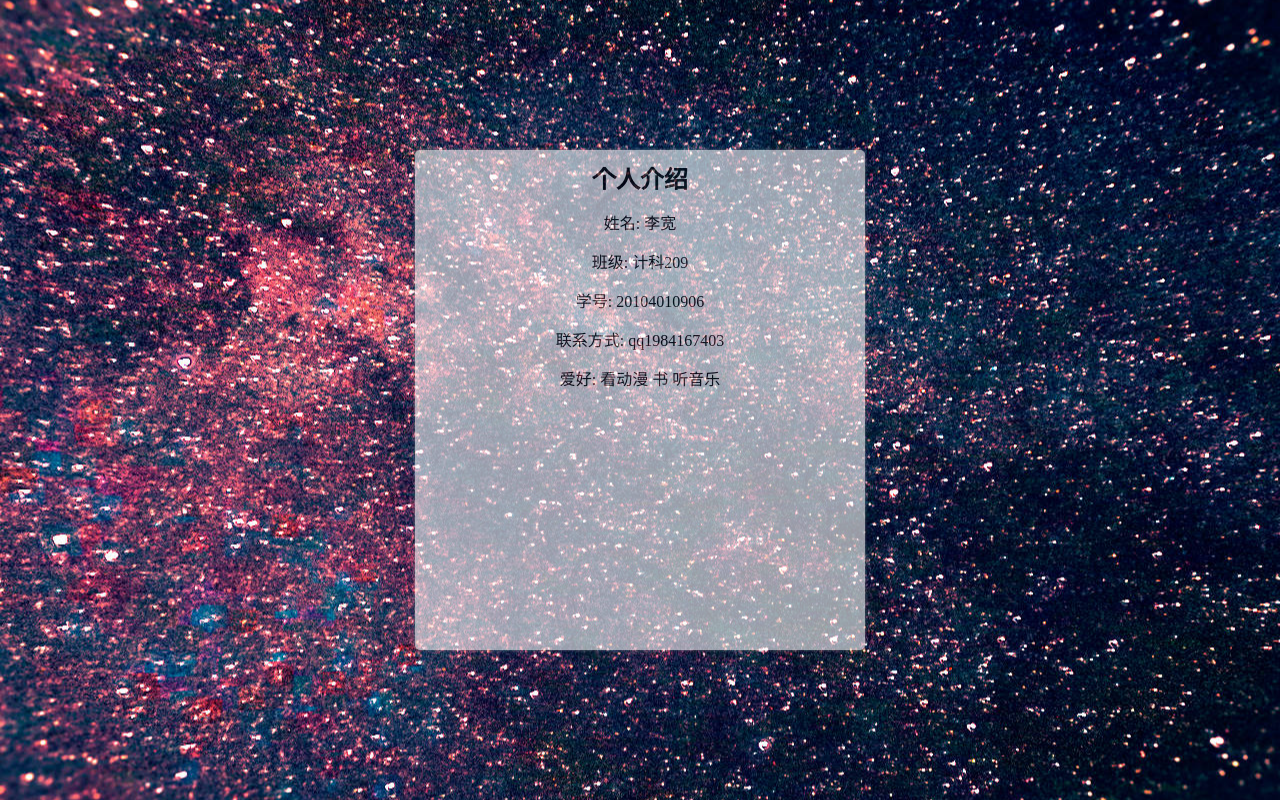
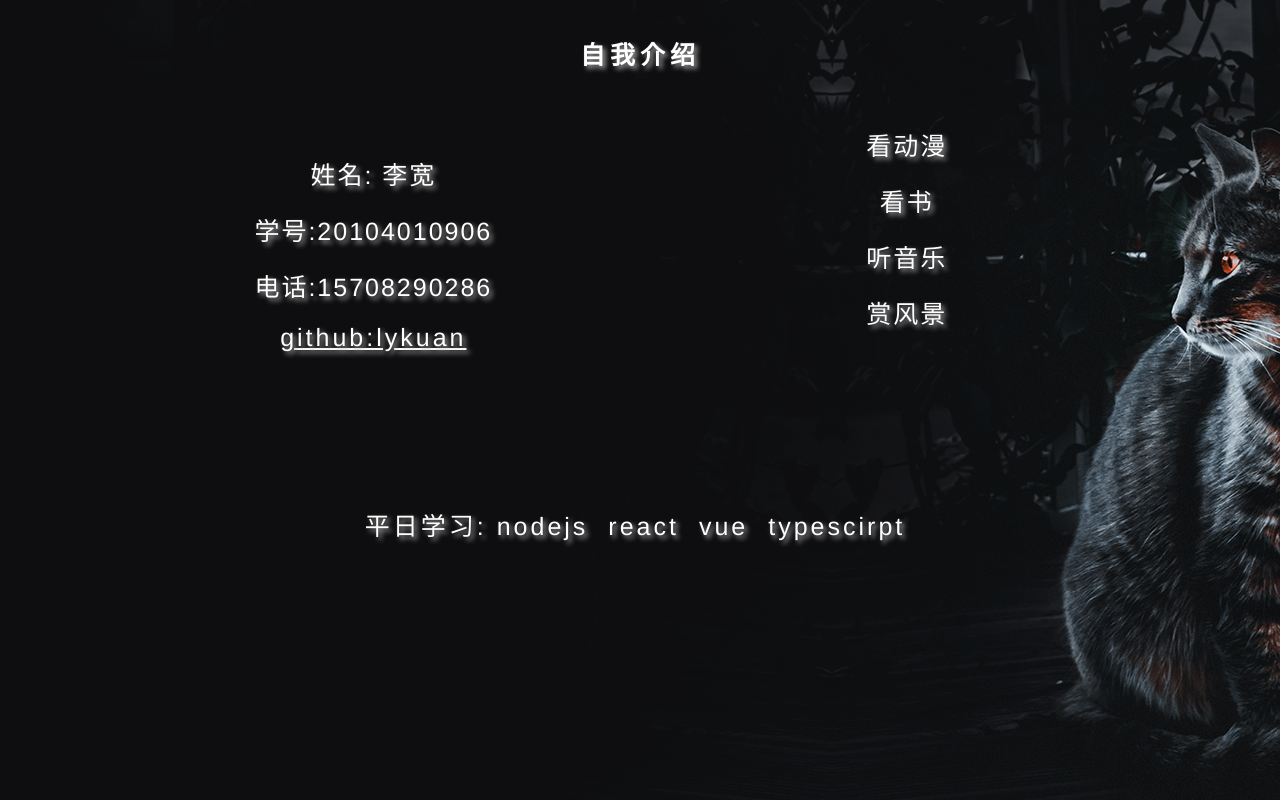
Before and after one commit to lykuan/self-presentation, a plain HTML site: page self-presentation.html in a window 1280 px wide. Drawn offline with Linux system fonts and the light colour scheme.

Commit message:
self presentation

```diff
--- a/self-presentation.css
+++ b/self-presentation.css
@@ -1,37 +1,96 @@
-*{
-    margin: 0;
-    padding: 0;
-    list-style: none;
+* {
+  margin: 0;
+  padding: 0;
+  list-style: none;
+  font-family: "Franklin Gothic Medium", "Arial Narrow", Arial, sans-serif;
+  color: #fff;
+  font-size: 25px;
+  text-shadow: 3px 3px 5px #aaa;
+
+  letter-spacing: 3px;
 }
-body{
-    width: 100vw;
-    height: 100vh;
-    display: flex;
-    justify-content: center;
-    align-items: center;
-    background: url('./galaxy.jpg');
-    background-position: center center;
+a {
+  color: #fff;
+}
+body {
+  font-weight: thin;
+  background: url("background.png");
 }
 
-#self-presentation-card{
-
-    background: rgba(255, 255, 255);
-    width: 450px;
-    height: 500px;
-    border-radius: 5px;
-    box-shadow: 0 0 3px #aaa;
-    text-align: center;
-    font-family: 华文宋体;
-    opacity: 0.6;
-
-
+#self-presentation-card {
+  width: 100%;
+  height: 400px;
+  text-align: center;
+  font-family: 华文宋体;
+  display: flex;
+  justify-content: space-evenly;
+  align-items: center;
 }
 
-
-h2{
-    margin: 10px 0;
+h1#header {
+  margin: 30px 0;
+  width: 100%;
+  text-align: center;
+  letter-spacing: 5px;
+  padding: 5px 0;
 }
 
-li{
-    margin: 15px 0;
+section {
+  width: 25%;
+  height: 100%;
+  border-radius: 5px;
+  position: relative;
 }
+
+section:first-child {
+  animation: show1 1s;
+}
+section:nth-child(2) {
+  animation: show2 1s;
+}
+
+ul > li {
+  margin: 20px 0;
+  font-size: 25px;
+  letter-spacing: 2px;
+}
+
+footer {
+  width: 100%;
+  text-align: center;
+  opacity: 0;
+  animation: show3 1s 0.5s;
+  animation-fill-mode: forwards;
+}
+footer span {
+  margin: 0 10px;
+}
+@keyframes show3 {
+  from {
+    opacity: 0;
+  }
+
+  to {
+    opacity: 1;
+  }
+}
+
+@keyframes show1 {
+  from {
+    left: -30%;
+  }
+
+  to {
+    left: 0;
+  }
+}
+
+@keyframes show2 {
+  from {
+    top: -30%;
+  }
+
+  to {
+    top: 0;
+  }
+}
--- a/self-presentation.html
+++ b/self-presentation.html
@@ -1,5 +1,6 @@
 <!DOCTYPE html>
 <html lang="en">
+
 <head>
     <meta charset="UTF-8">
     <meta http-equiv="X-UA-Compatible" content="IE=edge">
@@ -9,20 +10,32 @@
         @import url('./self-presentation.css');
     </style>
 </head>
+
 <body>
+    <h1 id="header">自我介绍</h1>
 
     <div id="self-presentation-card">
-    <h2 id="header">个人介绍</h2>
+        <section class="personal-profile"><img src="" alt="">
+            <ul>
+                <li>姓名: 李宽</li>
+                <li>学号:20104010906</li>
+                <li>电话:15708290286</li>
+                <p><a href="https://github.com/lykuan">github:lykuan</a></p>
 
-        <ul>
-            <li>姓名: 李宽</li>
-            <li>班级: 计科209</li>
-            <li>学号: 20104010906</li>
-            <li>联系方式: qq1984167403</li>
-            <li>
-                爱好: 看动漫 书 听音乐
-            </li>
-        </ul>
+            </ul>
+        </section>
+        <section>
+            <ul>
+                <li>看动漫</li>
+                <li>看书</li>
+                <li>听音乐</li>
+                <li>赏风景</li>
+            </ul>
+        </section>
     </div>
+    <footer>
+        <p>平日学习:<span>nodejs</span><span>react</span><span>vue</span><span>typescirpt</span></p>
+    </footer>
 </body>
+
 </html>
```
Also changed, not shown: background.png (added), galaxy.jpg (deleted).
